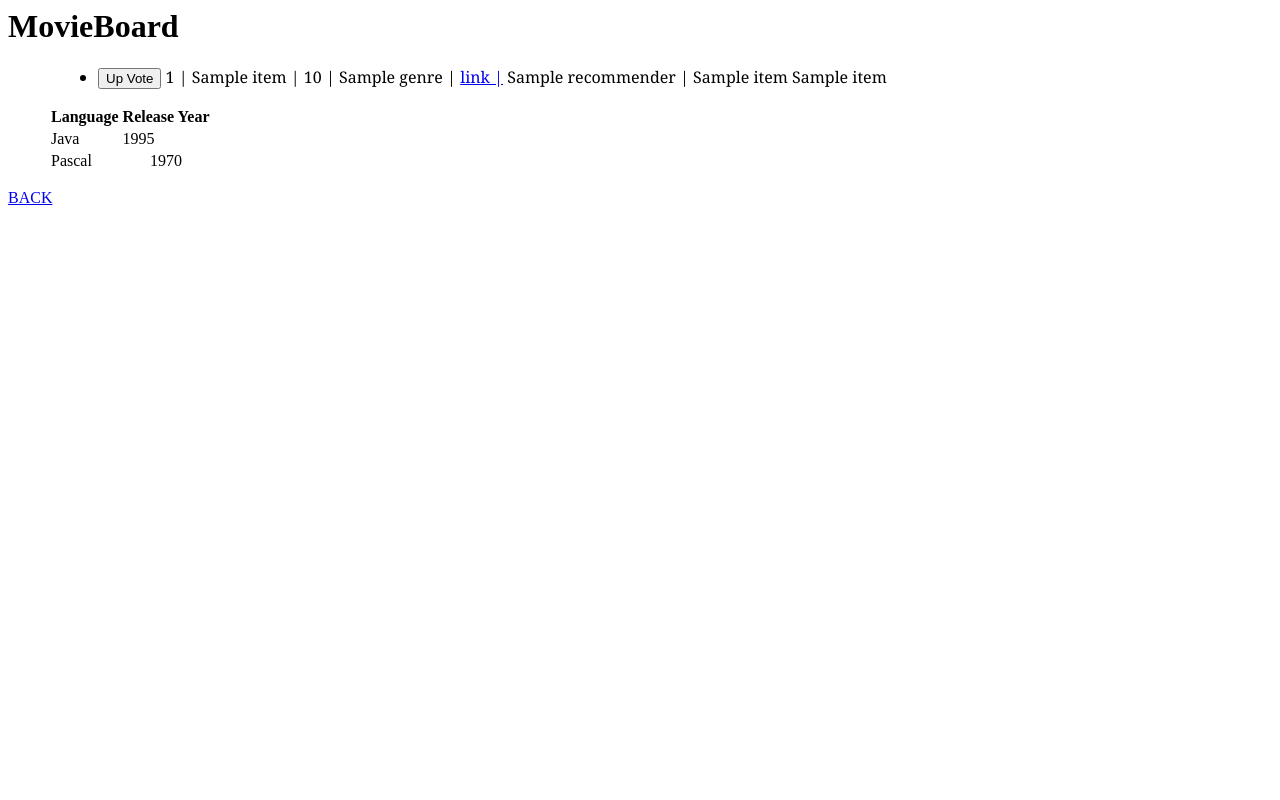
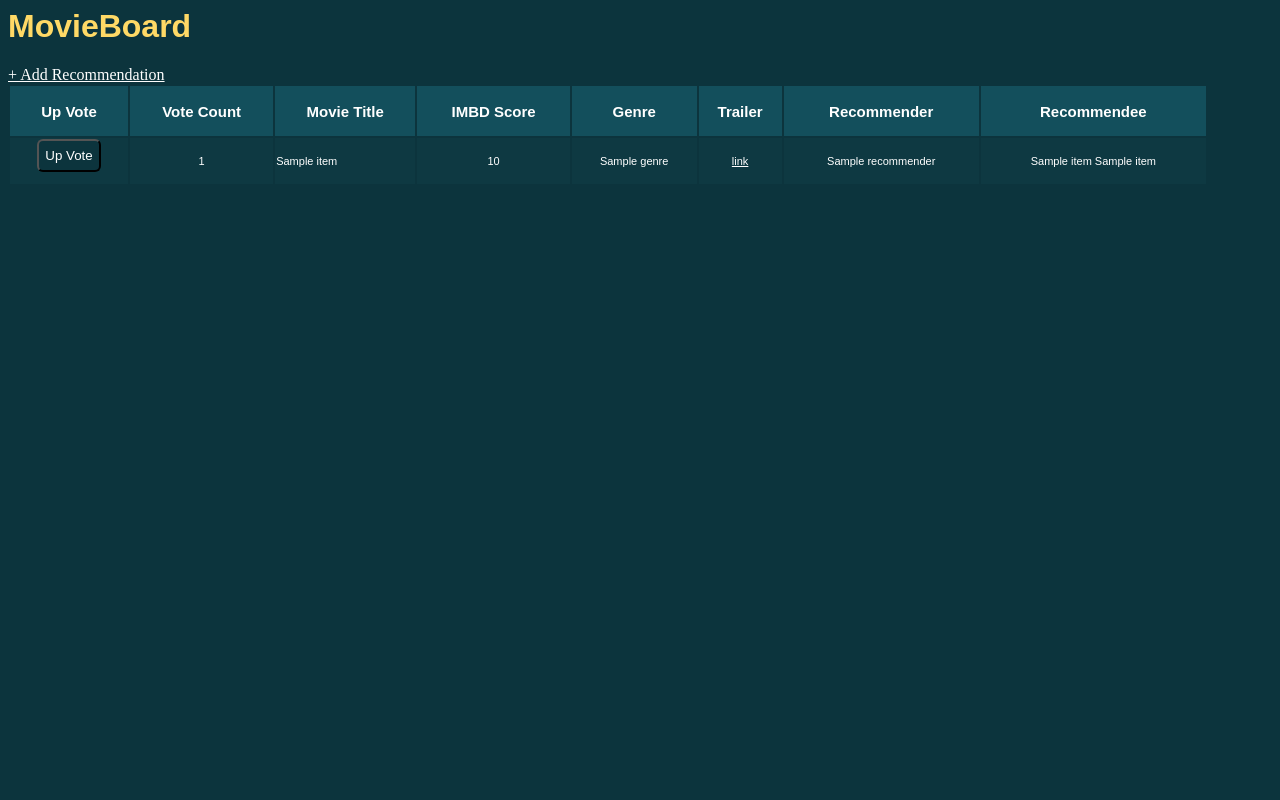
Before and after one commit to Rafabaring/MovieBoard, a Django app: page /movie_board/ in a window 1280 px wide; the page is wider, and only the part inside the window is pictured. Run offline with Django 3.2, Linux system fonts and the light colour scheme; a database or web service that is not in the repository returns one stand-in record (values such as "Sample title"); data that the repository does not hold is empty.

Commit message:
Adding HTML Front End v1

```diff
--- a/movie_board_app/templates/movie_board_app/home.html
+++ b/movie_board_app/templates/movie_board_app/home.html
@@ -1,7 +1,5 @@
-<h1>MovieBoard</h1>
-
-{% if movie_list_data %}                               <!-- if statement python style -->
-  <ul>
+<!-- {% if movie_list_data %} -->
+<!-- <ul>
 
     <div style="position:relative;
                 left: 50px;
@@ -11,7 +9,7 @@
                 font-style:italic
                 text-align:center">
 
-      {% for movie_list in movie_list_data %}               <!-- for loop python style -->
+      {% for movie_list in movie_list_data %}
           <li>
               <form action="{% url 'movie_board:upvote_movie' movie_list.id %}" method="POST">
                 {% csrf_token %}
@@ -27,14 +25,54 @@
           </li>
       {% endfor %}
     </div>
+</ul> -->
 
 
-    <!-- <div style="text-align:center">
+<head>
+      <!-- Description on the Broser tab -->
+      <title>MovieBoard</title>
+</head>
 
 
-          <table>
-            {% for movie_list in movie_list_data %}
-              <tr>
+
+
+
+<body style="background-color: #0c343d">
+
+<!-- UpVote buttom CSS -->
+<style type="text/css">
+    #submit {
+      background-color: #0c343d;
+      padding: .5em;
+      border-radius: 6px;
+      color: white;
+    }
+    #submit:hover {
+      background: #ffd966;
+      box-shadow: 0px 0px 1px #777;
+      color: black
+    }
+</style>
+
+
+
+
+
+<h1 style = "color: #ffd966; font-family: arial">MovieBoard</h1>
+
+
+
+
+<!-- Link para create user / create movie page -->
+<a href = "{% url 'create_user:create_user' %}"
+   style="color: white"> + Add Recommendation </a>
+
+    <div>
+
+          <table style = "color: white; font-family: arial; width:1200px">
+                <!-- Table Header -->
+                <tr style = "font-size:15px; background-color: #134f5c; height: 50px">
+
                       <th>Up Vote</th>
                       <th>Vote Count</th>
                       <th>Movie Title</th>
@@ -43,52 +81,40 @@
                       <th>Trailer</th>
                       <th>Recommender</th>
                       <th>Recommendee</th>
+
                 </tr>
 
-              <tr>
-                  <td>
+                <!-- Table Data 👍-->
+                {% for movie_list in movie_list_data %}
+                <tr style = "font-size:11px; background-color: #0e3942">
+
+                      <td style="text-align:center">
                           <form action="{% url 'movie_board:upvote_movie' movie_list.id %}" method="POST">
                               {% csrf_token %}
-                      <button name="upvote" type="submit"> Up Vote </button>
+                              <button name="upvote" type="submit"
+                                      id = "submit"> Up Vote </button> <!-- id = "submit" references the CSS style -->
                           </form>
                       </td>
                       <td style="text-align:center">{{movie_list.vote_count}}</td>
-                  <td style="text-align:center">{{movie_list.movie_title}}</td>
+                      <td>                          {{movie_list.movie_title}}</td>
                       <td style="text-align:center">{{movie_list.imdb_score}}</td>
                       <td style="text-align:center">{{movie_list.genre}}</td>
-                  <td style="text-align:center">{{movie_list.youtube_trailer_link}}</td>
+                      <td style="text-align:center"><a href = "{{movie_list.youtube_trailer_link}}" style="color:white">link</a></td>
                       <td style="text-align:center">{{movie_list.recommender}}</td>
                       <td style="text-align:center">{{movie_list.recommendee_first_name}} {{movie_list.recommendee_last_name}}</td>
 
                 </tr>
+                {% endfor %}
+
+          </table>
+
+    </div>
 
 
-          </table>
-      {% endfor %}
-    </div> -->
+</body>
 
 
 
-    <table>
-         <tr>
-            <th>Language</th>
-            <th>Release Year</th>
-         </tr>
-         <tr>
-            <td>Java</td>
-            <td>1995</td>
-         </tr>
-         <tr>
-            <td>Pascal</td>
-            <td style="text-align:center">1970</td>
-         </tr>
-      </table>
 
 
-  </ul>
-
-  <a href = "{% url 'create_user:create_user' %}"> BACK </a>
-
-
-
-{% endif %}
+<!-- {% endif %} -->
```
Lines whose indentation alone changed are shown as unchanged.
